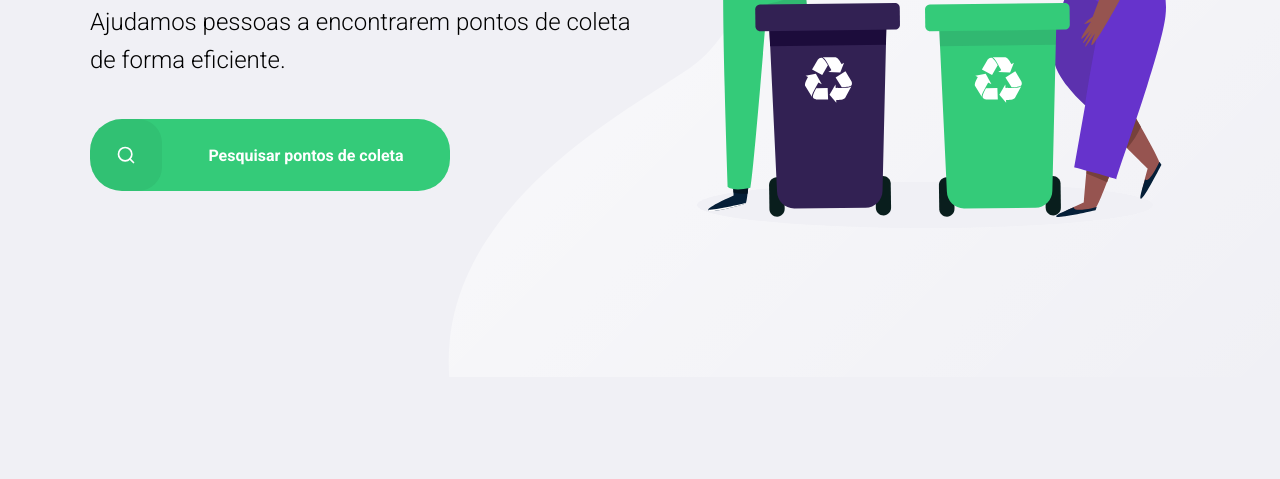
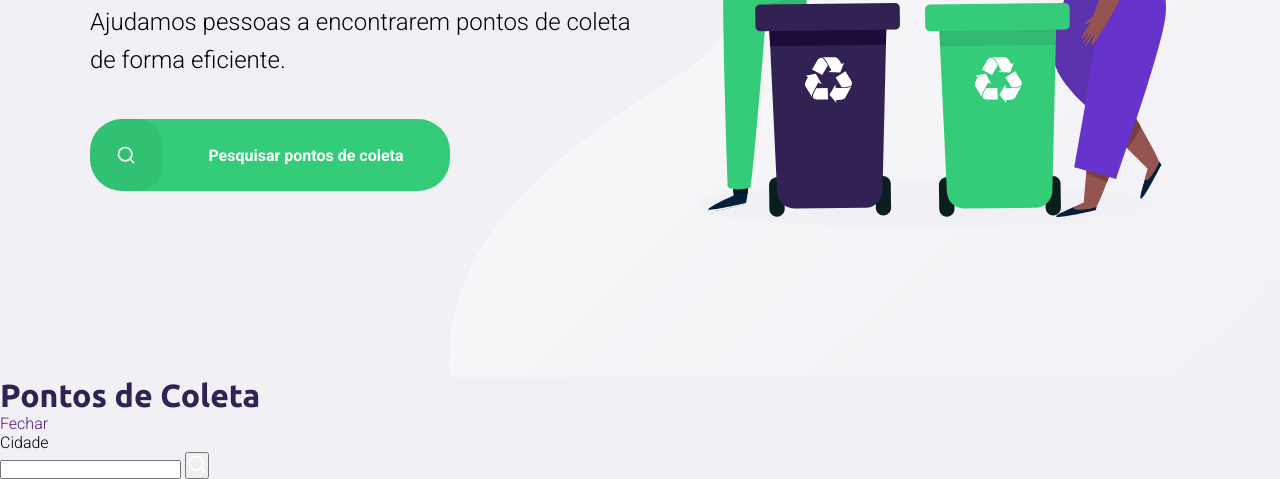
Before and after one commit to Chxpz/NLW_bootCamp_RocketSeat, a plain HTML site: page index.html in a window 1280 px wide. Shown: the part 423-902 px from the top of the page. Before the commit the page ends 800 px from the top, so only its background shows below. Drawn offline with Linux system fonts and the light colour scheme.

Commit message:
criação html pg modal buscar pontos de coleta

```diff
--- a/index.html
+++ b/index.html
@@ -30,10 +30,28 @@
     </main>
 
 
+        </div>
+    </div>
+
+
+
+<div id="modal">
+    <div class="content">
+        <div class="header">
+            <h1>Pontos de Coleta</h1>
+            <a href="">Fechar</a>
+        </div>
+        <form action="">
+            <label for="search">Cidade</label>
+            <div class="search field">
+                <input type="" name = "search">
+                <button>
+                    <img src="./icones/search.svg" alt="buscar">
+                </button>
+            </div>
+        </form>
     </div>
 </div>
 
-
-
 </body>
 </html>
--- a/scripts/create-point.js
+++ b/scripts/create-point.js
@@ -85,7 +85,7 @@ function handleSelectedItem(event){
             return itemIsDifferent
         })
         selectedItems = filteredItems
-    // se não estiver sekecionado, adicionar à seleção
+    // se não estiver selecionado, adicionar à seleção
     } else {
         selectedItems.push(itemId)
     }
```
